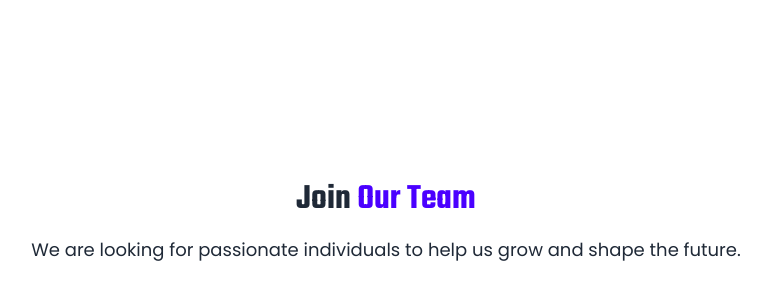
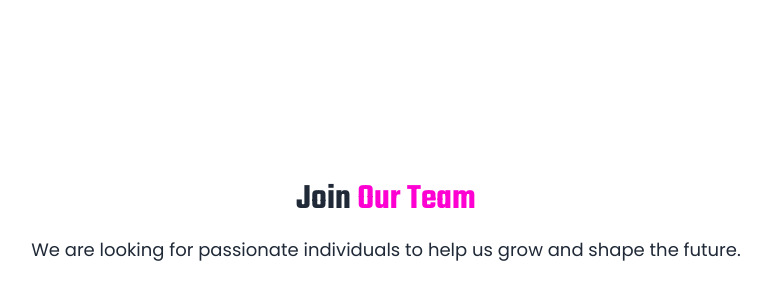
Before and after one commit to ankitjhagithub21/bsctech, a React (Vite) app: page / in a window 1280 px wide. Shown: the part 2320-2620 px from the top of the page, without its empty margins (254-1025 px from the left). Built offline with nearby package versions, Linux system fonts and the light colour scheme.

Commit message:
minor changes

```diff
--- a/src/pages/Careers.jsx
+++ b/src/pages/Careers.jsx
@@ -29,7 +29,7 @@ const Careers = () => {
       <div className="text-center mb-10">
 
         <h1 className="text-4xl font-semibold font-teko mb-4">
-          Join <span className="font-teko text-primary">Our Team</span>
+          Join <span className="font-teko text-secondary">Our Team</span>
         </h1>
         <p className="text-lg">
           We are looking for passionate individuals to help us grow and shape the future.
@@ -42,9 +42,9 @@ const Careers = () => {
           <div
             key={index}
             data-aos="zoom-in"
-            className="border-primary border rounded-lg p-6 hover:shadow-xl transition-shadow"
+            className="border-secondary border rounded-lg p-6 hover:shadow-xl transition-shadow"
           >
-            <h2 className="text-3xl font-semibold text-primary font-teko tracking-wider mb-2">
+            <h2 className="text-3xl font-semibold text-secondary font-teko tracking-wider mb-2">
               {job.title}
             </h2>
             <p className="text-sm mb-1">
```
